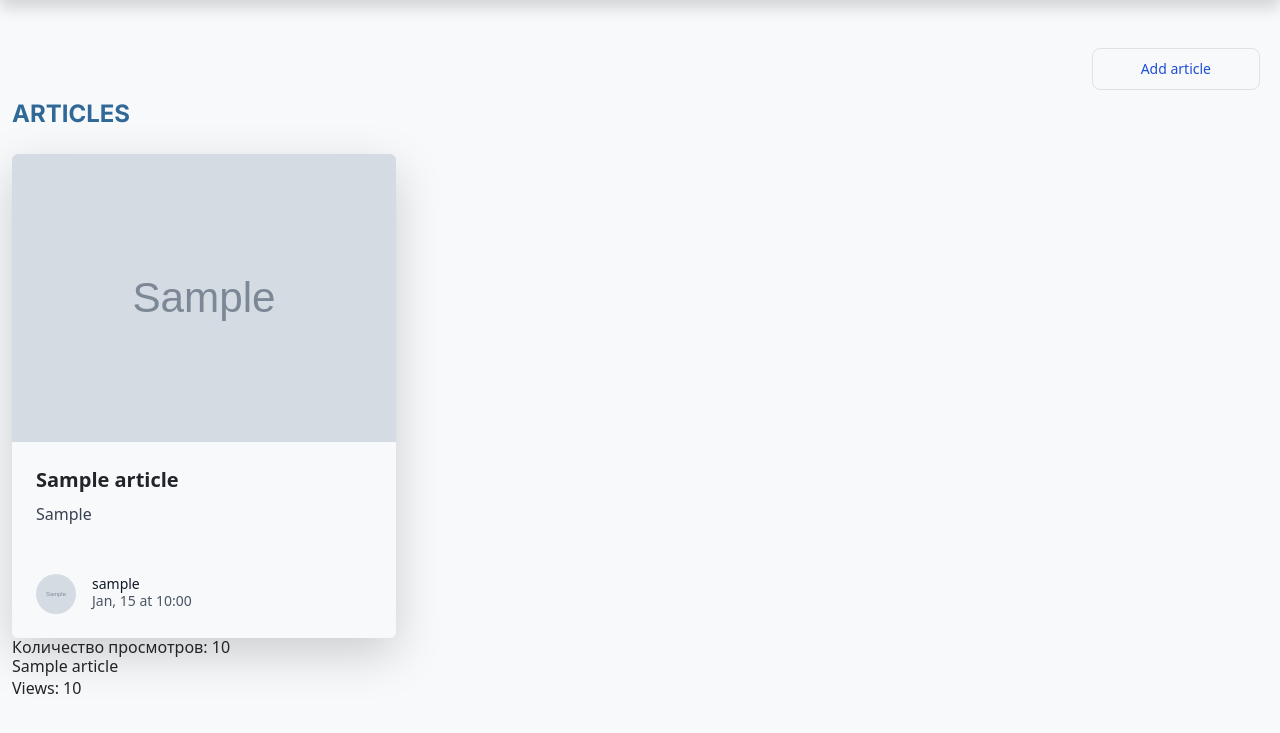
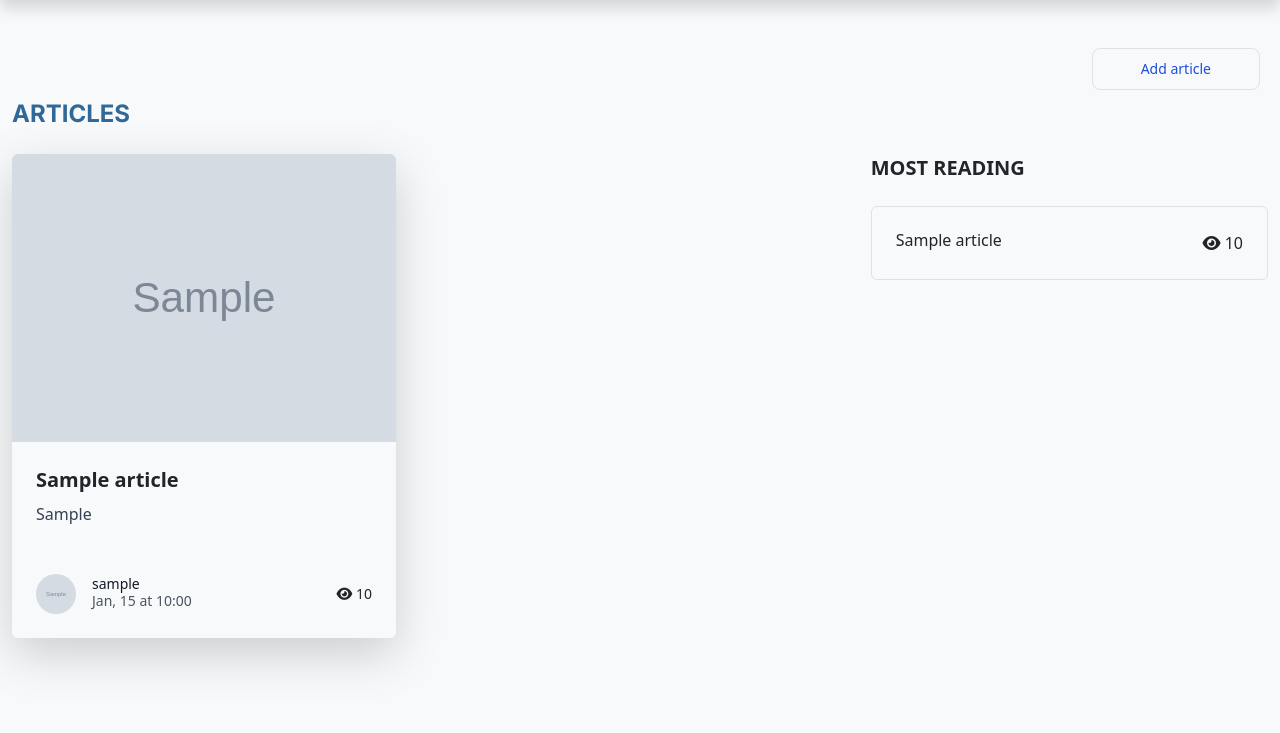
Before and after one commit to aliquis22/pythonPlatform, a Django app: page / in a window 1280 px wide. Shown: the part 49-782 px from the top of the page. Run offline with Django 3.2, Linux system fonts and the light colour scheme; tables that the repository leaves empty hold one stand-in row (values such as "Sample post"); grey boxes marked "Sample" are stand-in pictures; some libraries are stand-ins or nearby versions.

Commit message:
Changed article's number of views. Updated most reading section

```diff
--- a/static/css/styles.css
+++ b/static/css/styles.css
@@ -169,3 +169,6 @@ body, html {
     height: 183px; /* Высота изображения */
     object-fit: cover; /* Масштабирование изображения с сохранением пропорций, чтобы оно заполняло заданные размеры без искажений */
 }
+
+.articles {
+}
--- a/templates/base.html
+++ b/templates/base.html
@@ -12,6 +12,8 @@
     <!-- Подключение Bootstrap -->
     <link href="https://cdn.jsdelivr.net/npm/bootstrap@5.3.0-alpha1/dist/css/bootstrap.min.css" rel="stylesheet"
           integrity="sha384-KyZXEAg3QhqLMpG8r+Knujsl5+1hb6b8g5g0n3lOLo4y4gx5nU4w2f4Z+d5GDK6bj" crossorigin="anonymous">
+    <!-- Подключение font-awesome -->
+    <link rel="stylesheet" href="https://cdnjs.cloudflare.com/ajax/libs/font-awesome/6.5.2/css/all.min.css" integrity="sha512-SnH5WK+bZxgPHs44uWIX+LLJAJ9/2PkPKZ5QiAj6Ta86w+fsb2TkcmfRyVX3pBnMFcV7oQPJkl9QevSCWr3W6A==" crossorigin="anonymous" referrerpolicy="no-referrer" />
     <!-- Блок для специфичных стилей, который будет переопределен на каждой странице -->
     {% block styles %}
     {% endblock %}
--- a/templates/index.html
+++ b/templates/index.html
@@ -12,9 +12,10 @@
 <div class="flex">
     <h1 style="font-family: 'Inter'; color: #306998;" class="text-2xl font-bold mb-6">ARTICLES</h1>
 </div>
-<div {% if not articles %} style="display: flex; justify-content: flex-start;" {% endif %}>
+<div class="grid grid-cols-3 gap-8">
+    <div {% if not articles %} style="display: flex; justify-content: flex-start;" {% endif %} class="col-span-2">
         <!-- Левый блок со статьями -->
-    <div class="flex gap-5 flex-wrap ">
+        <div class="flex gap-8 gap-x-14 flex-wrap">
             {% for article in articles %}
             <a href="{{  article.get_absolute_url }}">
                 <div class="max-w-sm rounded overflow-hidden shadow-lg">
@@ -32,14 +33,18 @@
                         {% else %}
                          <img class="w-10 h-10 rounded-full mr-4" src="{% static 'img/unknown.jpg' %}">
                         {% endif %}
-                    <div class="text-sm">
+                        <div class="text-sm flex justify-between w-full items-center">
+                            <div>
                                 <p class="text-gray-900 leading-none font-medium">{{ article.author.username }}</p>
                                 <p class="text-gray-600">{{ article.created_at|date:"M, d \a\t H:i" }}</p>
                             </div>
+                            {% if article.articleviews.views_count %}
+                                <p><i class="fa fa-eye" aria-hidden="true"></i> {{ article.articleviews.views_count }}</p>
+                            {% else %}
+                                 <p><i class="fa fa-eye" aria-hidden="true"></i> 0</p>
+                            {% endif %}
                         </div>
                     </div>
-            <div>
-                <h2>Количество просмотров: {{ article.articleviews.views_count }}</h2>
                 </div>
             </a>
 
@@ -47,29 +52,19 @@
         </div>
     </div>
 
-<!--&lt;!&ndash; Блок MostReading &ndash;&gt;-->
-<!--<div class="MostReading" style="position: relative; left: -350px; top: 90px;">-->
-<!--    <div class="card">-->
-<!--        <p>MOST READING</p>-->
-<!--        <div class="card-content">-->
-<!--            <div class="views-likes">-->
-<!--                <p class="views">Views Likes</p>-->
-<!--            </div>-->
-<!--        </div>-->
-<!--    </div>-->
-<!--</div>-->
-<!-- Блок MostReading -->
-
+    <div>
+        <h2 class="font-bold text-xl mb-4">MOST READING</h2>
         {% for article in most_viewed_articles %}
         {% if article.articleviews.views_count > 0 %}
-                <div class="article">
+             <a href="{{  article.get_absolute_url }}">
+                <div class="flex justify-between p-4 border rounded mb-2 hover:bg-gray-100">
                     <h3 class="article-title">{{ article.title }}</h3>
-                    <p class="article-views">Views: {{ article.articleviews.views_count }}</p>
+                    <p><i class="fa fa-eye" aria-hidden="true"></i> {{ article.articleviews.views_count }}</p>
                 </div>
+             </a>
         {% endif %}
         {% endfor %}
-
+    </div>
 </div>
 
-
 {% endblock %}
```
Lines whose indentation alone changed are shown as unchanged.
